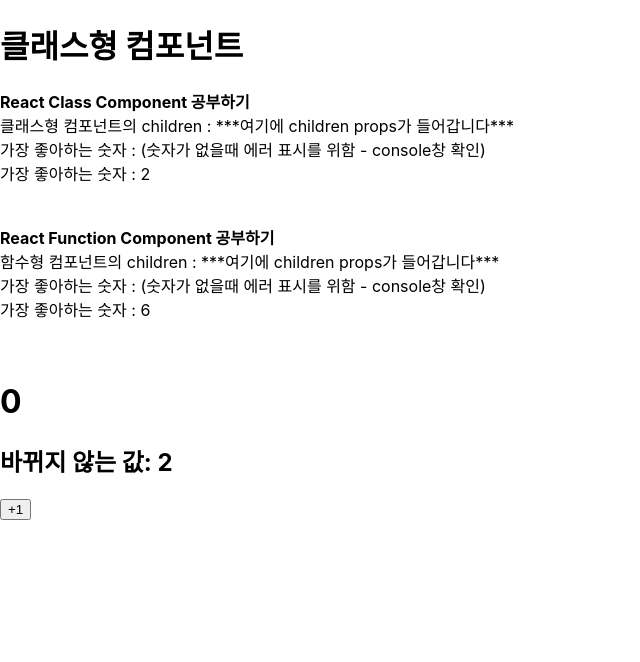
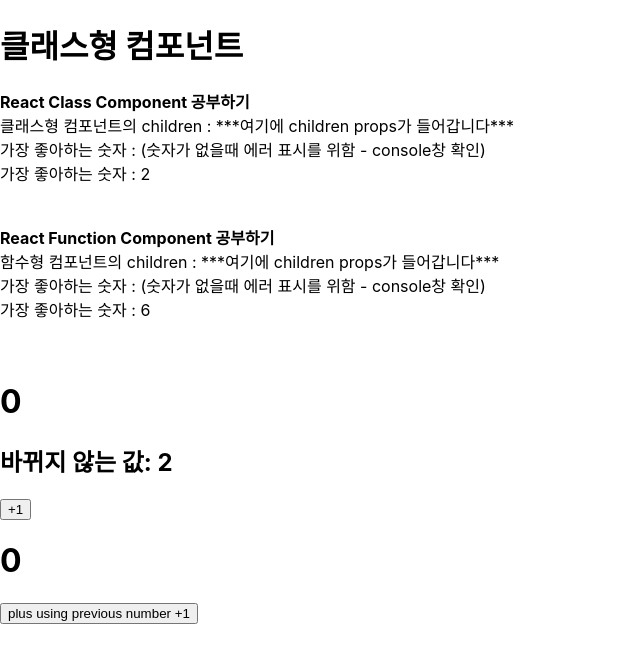
Before and after one commit to sunmerrr/react-study, a React (Create React App) app: page / in a window 1280 px wide. Shown: the top 662 px of the page, without its empty margins (0-640 px from the left). Built offline with nearby package versions, Linux system fonts and the light colour scheme.

Commit message:
setState에 객체 대신 함수 인자 전달

```diff
--- a/src/ClassComponentCounter.js
+++ b/src/ClassComponentCounter.js
@@ -1,19 +1,27 @@
 import React, { Component } from 'react';
 
 export class ClassComponentCounter extends Component {
-  // 컴포넌트에 state를 설정할때 constructor에 메서드를 작성하여 설정해야 함.
-  constructor(props) {
-    // super() 함수를 통해서 현재 컴포넌트가 상속받고 있는 리액트의 Component 클래스가 지닌 생성자 함수를 호출해줌
-    super(props);
-    // state의 초기값 설정
-    // 객체 형식이어야 함
-    this.state = {
-      number: 0,
-      fixedNumber: 2,
-    };
-  }
+  // // 컴포넌트에 state를 설정할때 constructor에 메서드를 작성하여 설정해야 함.
+  // constructor(props) {
+  //   // super() 함수를 통해서 현재 컴포넌트가 상속받고 있는 리액트의 Component 클래스가 지닌 생성자 함수를 호출해줌
+  //   super(props);
+  //   // state의 초기값 설정
+  //   // 객체 형식이어야 함
+  //   this.state = {
+  //     number: 0,
+  //     fixedNumber: 2,
+  //   };
+  // }
+
+  // constructor를 사용하지 않고도 state값을 선언해 줄 수 있다.
+  state = {
+    number: 0,
+    fixedNumber: 2,
+    plusPrevNumber: 0,
+  };
+
   render() {
-    const { number, fixedNumber } = this.state; // state는 this.state로 조회 가능
+    const { number, fixedNumber, plusPrevNumber } = this.state; // state는 this.state로 조회 가능
     return (
       <div>
         <h1>{number}</h1>
@@ -28,6 +36,18 @@
         >
           +1
         </button>
+
+        <h1>{plusPrevNumber}</h1>
+        <button
+          onClick={() => {
+            // 객체 대신에 함수인자를 전달하여 클릭 이벤트를 설정할 수 있음
+            this.setState((prevState) => {
+              return { plusPrevNumber: prevState.plusPrevNumber + 1 };
+            });
+          }}
+        >
+          plus using previous number +1
+        </button>
         <br />
         <br />
         <br />
```
